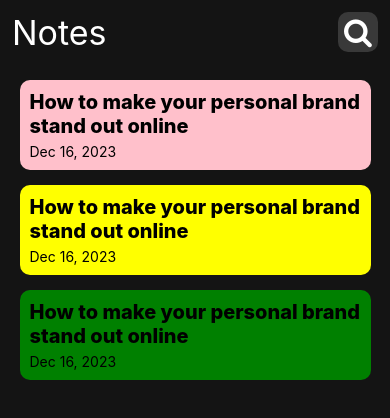
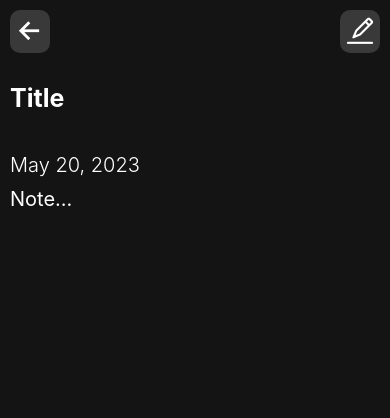
Before and after one commit to wallacesintra/notty, a React Native app: screen /Note in a window 390 px wide. Shown: the top 418 px of the page. Built offline with nearby package versions, Linux system fonts and the light colour scheme.

Commit message:
notes editor

```diff
--- a/App.js
+++ b/App.js
@@ -1,11 +1,12 @@
 import { StatusBar } from 'expo-status-bar';
 import { StyleSheet, Text, View } from 'react-native';
 import Home from './src/screens/Home';
+import Note from './src/screens/Note';
 
 export default function App() {
   return (
     <View style={styles.container}>
-      <Home/>
+      <Note/>
     </View>
   );
 }
--- /dev/null
+++ b/src/screens/Note.js
@@ -0,0 +1,83 @@
+import React,{useState} from "react";
+import { SafeAreaView,View,TextInput,StyleSheet, StatusBar,Pressable,Text} from "react-native";
+import { Ionicons } from '@expo/vector-icons';
+import { AntDesign } from '@expo/vector-icons';
+
+
+
+const Note = () => {
+    const [editable, setEditable] = useState(true)
+
+    const edibility = () => {
+        setEditable(true? false : true)
+    }
+    return (
+        <SafeAreaView style={styles.container}>
+            <View style={styles.titleContainer}>
+                <Pressable style={styles.btn}>
+                    <Ionicons name="arrow-back" size={30} color="white" />
+                </Pressable>
+
+                <Pressable style={styles.btn}
+                    onPress={() => console.log('edit')}
+                >
+                    <AntDesign name="edit" size={30} color="white" />
+                </Pressable>
+            </View>
+            <View style={styles.noteEditor}>
+                <TextInput
+                    style={[styles.txtInput, {fontSize: 25, fontWeight: 'bold'}]}
+                    maxLength={50}
+                    multiline={true}
+                    placeholder="Title"
+                    placeholderTextColor={'white'}
+                    cursorColor={'white'}
+
+                />
+                <Text style={styles.noteTime}>May 20, 2023</Text>
+                <TextInput
+                    style={[styles.txtInput, {fontSize: 20, fontWeight: 'normal', color: 'gray'}]}
+                    cursorColor={'white'}
+                    placeholderTextColor={'white'}
+                    placeholder="Note..."
+                    multiline = {true}
+                />
+            </View>
+        </SafeAreaView>
+    )
+}
+
+const styles = StyleSheet.create({
+    container: {
+        marginTop: StatusBar.currentHeight || 0,
+        flex: 1,
+    },
+    titleContainer: {
+        margin: 10,
+        flexDirection: 'row',
+        justifyContent: 'space-between'
+    },
+    btn: {
+        alignItems: 'center',
+        justifyContent: 'center',
+        borderRadius: 10,
+        padding: 5,
+        backgroundColor: '#393939'
+    },
+    noteEditor: {
+        margin: 10
+    },
+    txtInput: {
+        color: 'white',
+        marginTop: 10,
+        marginBottom: 10,
+    },
+    noteTime: {
+        color: 'white',
+        fontSize: 20,
+        fontWeight: '300'
+    }
+
+
+})
+export default Note
```
